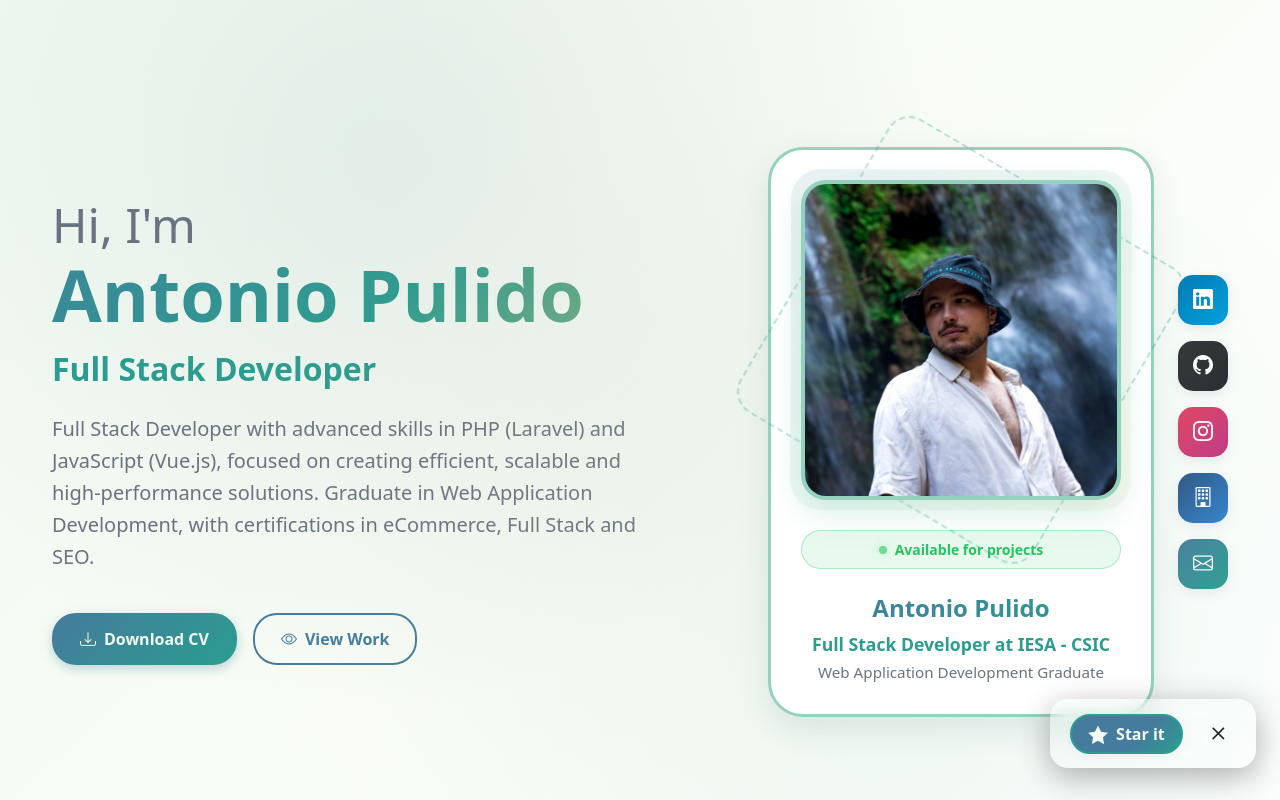
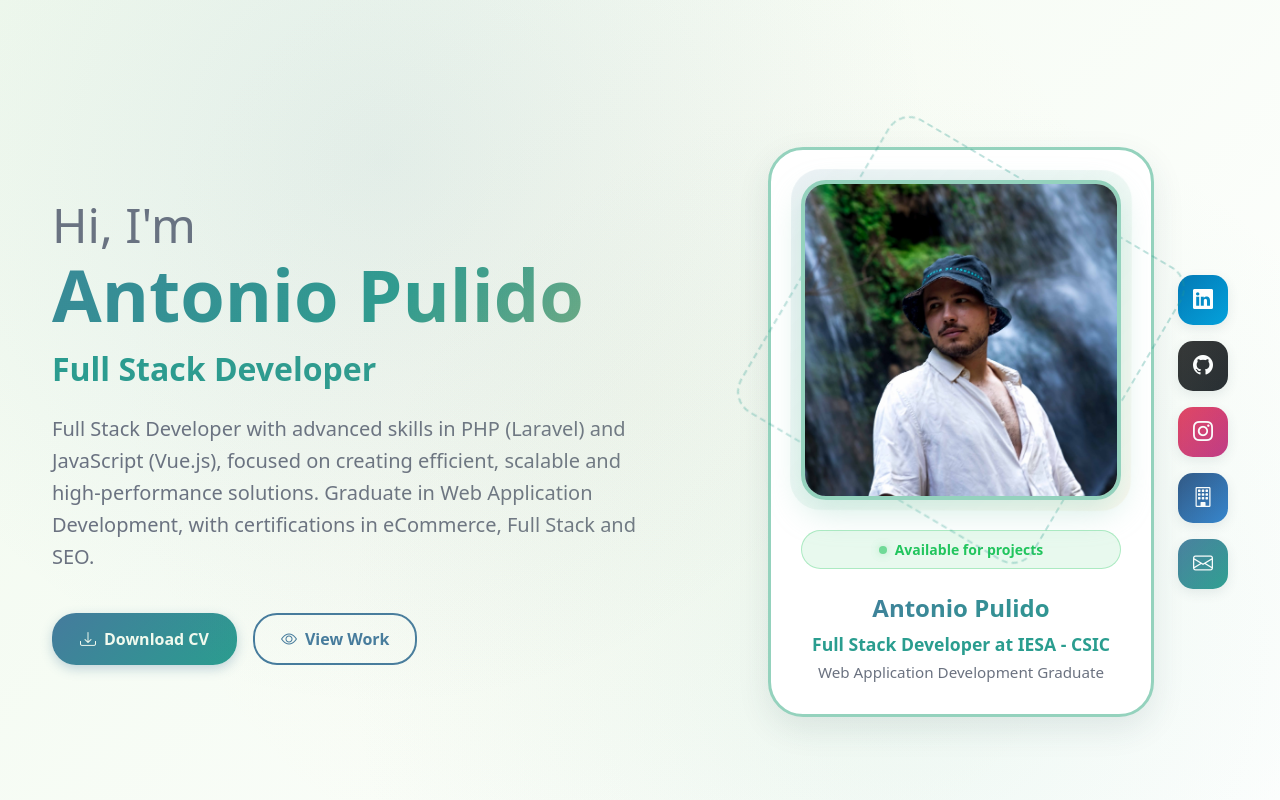
Before and after one commit to Letualtv/portfolio-bento-antonio-pulido, a Vue app: page / in a window 1280 px wide. Shown: the top 800 px of the page. Built offline with nearby package versions, Linux system fonts and the light colour scheme.

Commit message:
Comentamos app.vue

```diff
--- a/src/App.vue
+++ b/src/App.vue
@@ -146,10 +146,10 @@ function dismissGithubStar() {
 </script>
 
 <template>
-  <div class="portfolio-container">
+   <div class="portfolio-container">
     <!-- Botón flotante para dar estrella en GitHub, abajo derecha y cerrable -->
-    <div v-if="showGithubStar" class="github-star-toast">
-      <div class="toast-content" style="justify-content: center; align-items: center; gap: 12px;">
+   <!-- <div v-if="showGithubStar" class="github-star-toast">
+      <div class="toast-content" style="justify-content: center; align-items: center;">
         <a
           href="https://github.com/Letualtv/portfolio-bento-antonio-pulido"
           target="_blank"
@@ -168,9 +168,9 @@ function dismissGithubStar() {
           <i class="bi bi-x"></i>
         </button>
       </div>
-    </div>
+    </div> -->
     <!-- Skip link para accesibilidad -->
-    <a href="#inicio" class="skip-link">{{ t('accessibility.skipToMain') }}</a>
+   <!--  <a href="#inicio" class="skip-link">{{ t('accessibility.skipToMain') }}</a> -->
 
     <!-- Controles de tema e idioma -->
     <ThemeControls />
@@ -197,7 +197,6 @@ function dismissGithubStar() {
 .portfolio-container {
   min-height: 100vh;
   background: var(--background-primary);
-  position: relative;
   transition: background-color var(--transition-normal);
 }
 
--- a/src/style.css
+++ b/src/style.css
@@ -68,11 +68,10 @@
   --shadow-xl: 0 12px 32px var(--shadow-color);
 }
 
-/* * {
+* {
   box-sizing: border-box;
 }
- */
-/* body {
+ body {
   margin: 0;
   padding: 0;
   min-height: 100vh;
@@ -82,11 +81,10 @@
   overflow-x: hidden;
   transition: background-color var(--transition-normal), color var(--transition-normal);
 }
- */
-/* #app {
+ #app {
   width: 100%;
   min-height: 100vh;
-} */
+}
 
 /* Scroll suave */
 html {
```
